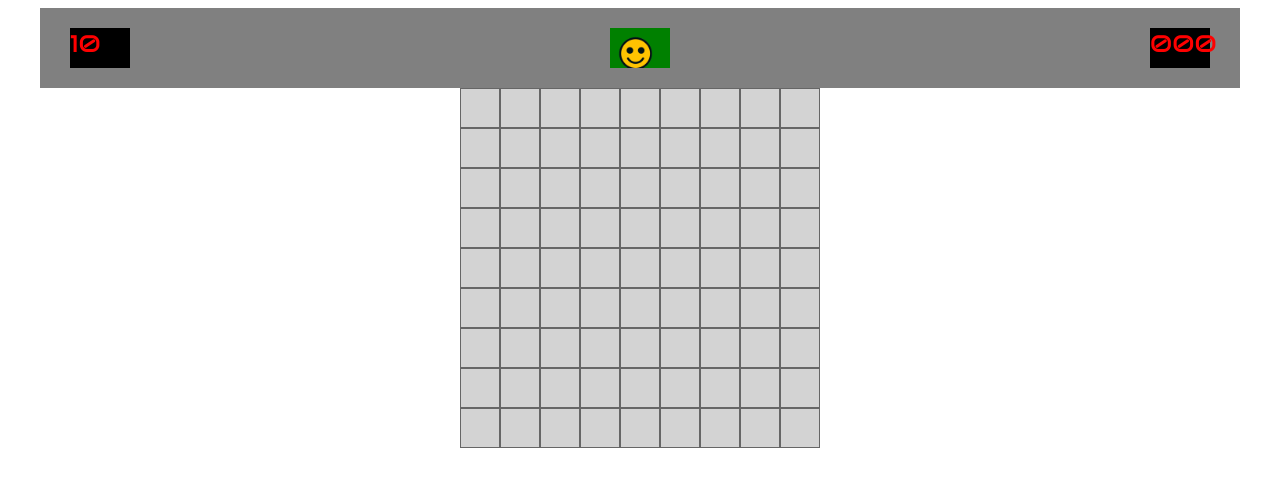
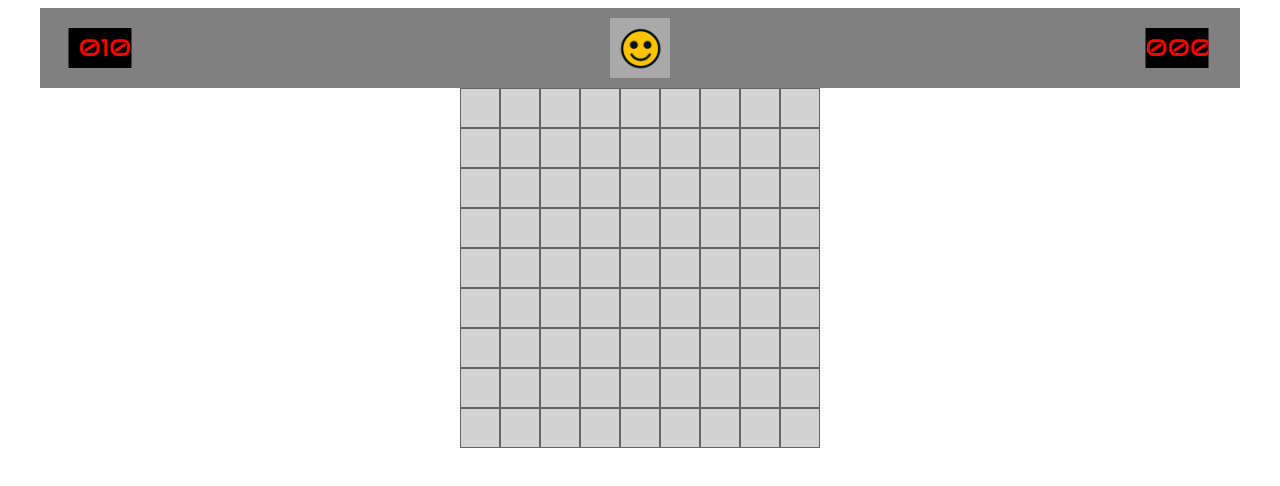
Before and after one commit to KnutStorvestre/minesweeper, a React (Vite) app: page / in a window 1280 px wide. Shown: the top 486 px of the page. Built offline with nearby package versions, Linux system fonts and the light colour scheme; a web font is replaced by a local one.

Commit message:
Added some extra css

```diff
--- a/src/content/Header.css
+++ b/src/content/Header.css
@@ -17,10 +17,12 @@
     position: absolute;
     top: 50%;
     left: 60px;
-    width: 60px;
+    width: 63px;
     height: 40px;
     background-color: black; /* Color for the smaller box */
     transform: translate(-50%, -50%);
+    text-align: right;
+    overflow: hidden;
 }
 
 .flags-container span {
@@ -29,6 +31,9 @@
     font-weight: 400;
     font-style: normal;
     font-size: 24px;
+    display: inline-block;
+    line-height: 40px;
+    white-space: nowrap;
 }
 
 .status-container {
@@ -36,34 +41,10 @@
     top: 50%;
     left: 600px;
     width: 60px;
-    height: 40px;
-    background-color: green;
+    height: 60px;
+    background-color: darkgray;
     transform: translate(-50%, -50%);
     overflow: hidden;
-}
-
-.timer-container {
-    position: absolute;
-    top: 50%;
-    right: 0px;
-    width: 60px;
-    height: 40px;
-    background-color: black;
-    transform: translate(-50%, -50%);
-}
-
-.timer-container span {
-    color: red;
-    font-family: "Audiowide", sans-serif;
-    font-weight: 400;
-    font-style: normal;
-    font-size: 24px;
-}
-
-.status-image {
-    width: 100%;
-    height: 100%;
-    object-fit: cover;
 }
 
 .image-button {
@@ -74,7 +55,37 @@
   }
 
   .image-button img {
-    width: 50px;
+    width: 60px;
     height: auto;
     display: block;
   }
+
+  .status-image {
+    width: 100%;
+    height: 100%;
+    object-fit: cover;
+}
+
+
+.timer-container {
+    position: absolute;
+    top: 50%;
+    right: 0px;
+    width: 63px;
+    height: 40px;
+    background-color: black;
+    transform: translate(-50%, -50%);
+    text-align: right;
+    overflow: hidden;
+}
+
+.timer-container span {
+    color: red;
+    font-family: "Audiowide", sans-serif;
+    font-weight: 400;
+    font-style: normal;
+    font-size: 24px;
+    display: inline-block;
+    line-height: 40px;
+    white-space: nowrap;
+}
--- a/src/content/Header.tsx
+++ b/src/content/Header.tsx
@@ -33,7 +33,7 @@ const Header: React.FC<HeaderProps> = ({
   return (
     <div className="header-container">
       <div className="flags-container">
-        <span>{String(flagsLeft).padStart(2, "0")}</span>
+        <span>{String(flagsLeft).padStart(3, "0")}</span>
       </div>
       <div className="status-container">
         <button onClick={onRestart} className="image-button">
```
